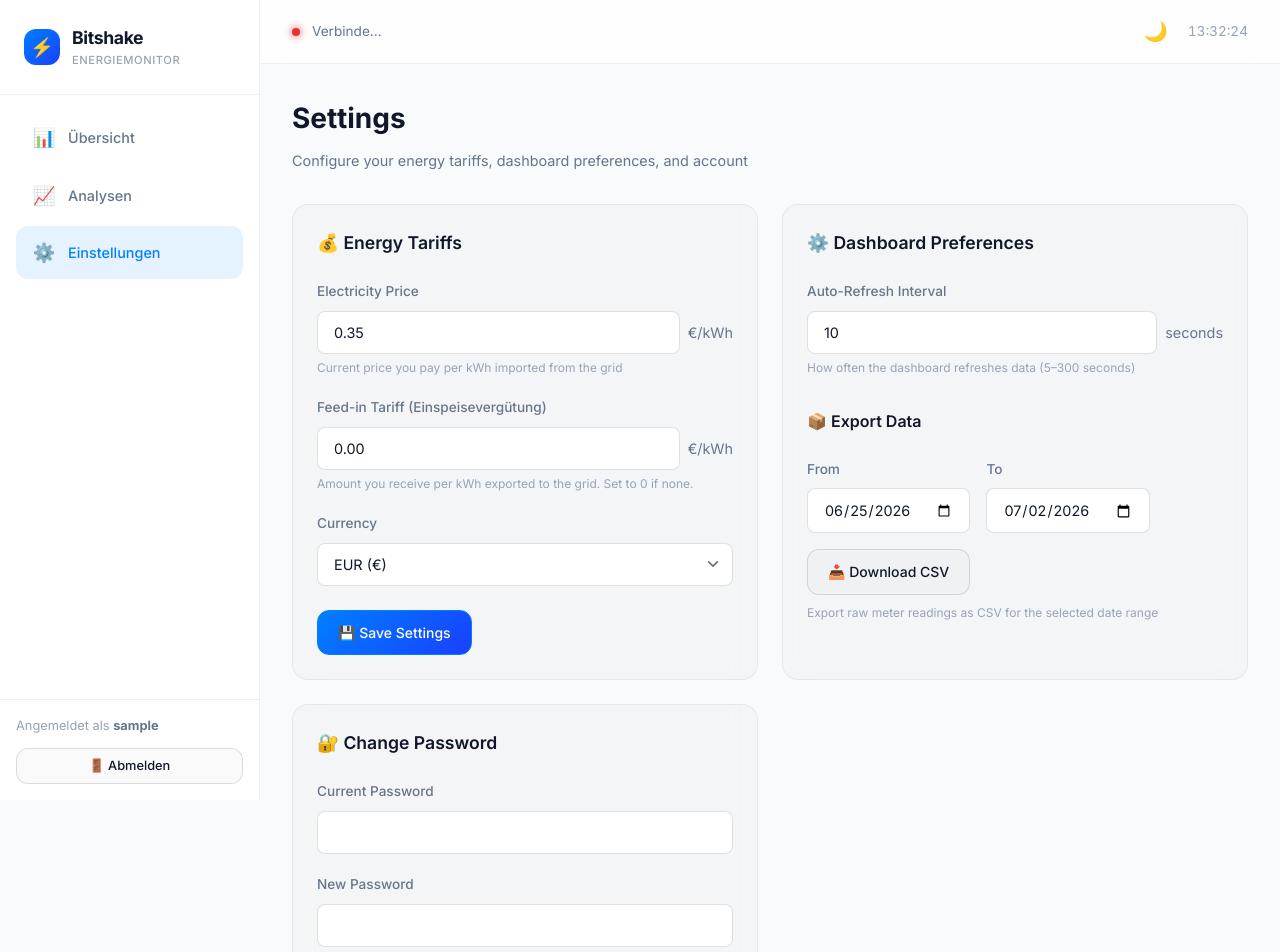
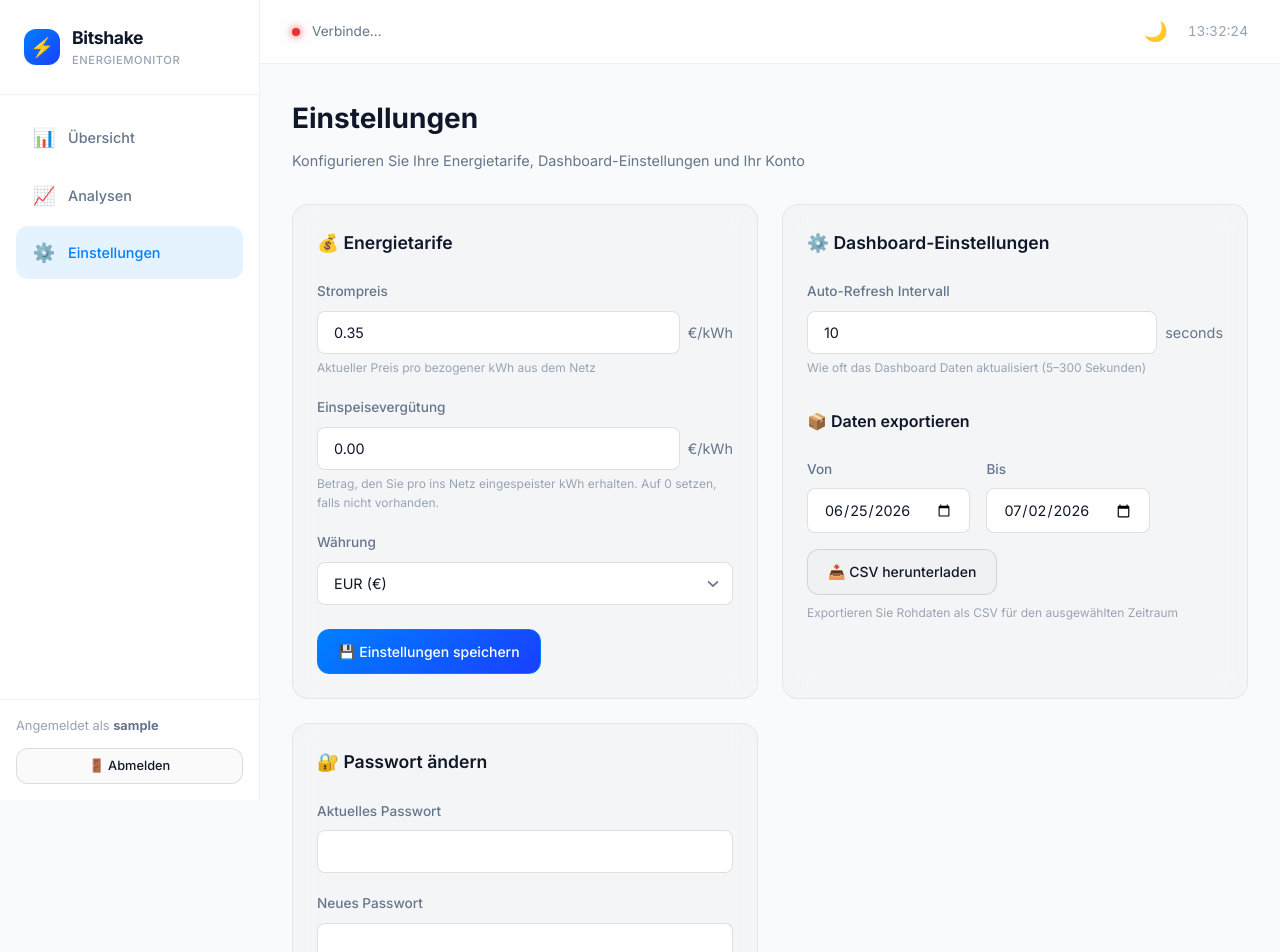
Before and after one commit to Sternpaul/bitshake, a Next.js app in the folder dashboard/: page /settings in a window 1280 px wide. Shown: the top 952 px of the page. Built offline with nearby package versions, Linux system fonts and the light colour scheme; no server answers; sample sign-in values are in the browser's storage.

Commit message:
feat(dashboard): translate analytics and settings pages to german

```diff
--- a/dashboard/src/app/settings/page.js
+++ b/dashboard/src/app/settings/page.js
@@ -130,17 +130,17 @@ function SettingsContent() {
 
       <main className="main-content">
         <div className="page-header">
-          <h1 className="page-title">Settings</h1>
-          <p className="page-subtitle">Configure your energy tariffs, dashboard preferences, and account</p>
+          <h1 className="page-title">Einstellungen</h1>
+          <p className="page-subtitle">Konfigurieren Sie Ihre Energietarife, Dashboard-Einstellungen und Ihr Konto</p>
         </div>
 
         <div className="settings-grid">
           {/* Tariff Settings */}
           <div className="settings-card">
-            <div className="settings-card-title">💰 Energy Tariffs</div>
+            <div className="settings-card-title">💰 Energietarife</div>
 
             <div className="form-group">
-              <label className="form-label" htmlFor="settings-price">Electricity Price</label>
+              <label className="form-label" htmlFor="settings-price">Strompreis</label>
               <div style={{ display: 'flex', gap: 'var(--space-2)', alignItems: 'center' }}>
                 <input
                   id="settings-price"
@@ -155,11 +155,11 @@ function SettingsContent() {
                 />
                 <span style={{ color: 'var(--text-secondary)', fontSize: '0.9rem' }}>€/kWh</span>
               </div>
-              <div className="form-hint">Current price you pay per kWh imported from the grid</div>
+              <div className="form-hint">Aktueller Preis pro bezogener kWh aus dem Netz</div>
             </div>
 
             <div className="form-group">
-              <label className="form-label" htmlFor="settings-tariff">Feed-in Tariff (Einspeisevergütung)</label>
+              <label className="form-label" htmlFor="settings-tariff">Einspeisevergütung</label>
               <div style={{ display: 'flex', gap: 'var(--space-2)', alignItems: 'center' }}>
                 <input
                   id="settings-tariff"
@@ -174,11 +174,11 @@ function SettingsContent() {
                 />
                 <span style={{ color: 'var(--text-secondary)', fontSize: '0.9rem' }}>€/kWh</span>
               </div>
-              <div className="form-hint">Amount you receive per kWh exported to the grid. Set to 0 if none.</div>
+              <div className="form-hint">Betrag, den Sie pro ins Netz eingespeister kWh erhalten. Auf 0 setzen, falls nicht vorhanden.</div>
             </div>
 
             <div className="form-group">
-              <label className="form-label" htmlFor="settings-currency">Currency</label>
+              <label className="form-label" htmlFor="settings-currency">Währung</label>
               <select
                 id="settings-currency"
                 className="form-select"
@@ -198,18 +198,18 @@ function SettingsContent() {
                 onClick={handleSaveSettings}
                 disabled={saving}
               >
-                {saving ? '⏳ Saving...' : '💾 Save Settings'}
+                {saving ? '⏳ Speichere...' : '💾 Einstellungen speichern'}
               </button>
-              {saved && <span className="settings-saved">✅ Saved!</span>}
+              {saved && <span className="settings-saved">✅ Gespeichert!</span>}
             </div>
           </div>
 
           {/* Dashboard Settings */}
           <div className="settings-card">
-            <div className="settings-card-title">⚙️ Dashboard Preferences</div>
+            <div className="settings-card-title">⚙️ Dashboard-Einstellungen</div>
 
             <div className="form-group">
-              <label className="form-label" htmlFor="settings-refresh">Auto-Refresh Interval</label>
+              <label className="form-label" htmlFor="settings-refresh">Auto-Refresh Intervall</label>
               <div style={{ display: 'flex', gap: 'var(--space-2)', alignItems: 'center' }}>
                 <input
                   id="settings-refresh"
@@ -223,14 +223,14 @@ function SettingsContent() {
                 />
                 <span style={{ color: 'var(--text-secondary)', fontSize: '0.9rem' }}>seconds</span>
               </div>
-              <div className="form-hint">How often the dashboard refreshes data (5–300 seconds)</div>
+              <div className="form-hint">Wie oft das Dashboard Daten aktualisiert (5–300 Sekunden)</div>
             </div>
 
             <div style={{ marginTop: 'var(--space-8)' }}>
-              <div className="settings-card-title" style={{ fontSize: '1rem' }}>📦 Export Data</div>
+              <div className="settings-card-title" style={{ fontSize: '1rem' }}>📦 Daten exportieren</div>
               <div style={{ display: 'flex', gap: 'var(--space-4)', alignItems: 'flex-end', flexWrap: 'wrap' }}>
                 <div className="form-group" style={{ marginBottom: 0 }}>
-                  <label className="form-label" htmlFor="export-from">From</label>
+                  <label className="form-label" htmlFor="export-from">Von</label>
                   <input
                     id="export-from"
                     className="form-input"
@@ -240,7 +240,7 @@ function SettingsContent() {
                   />
                 </div>
                 <div className="form-group" style={{ marginBottom: 0 }}>
-                  <label className="form-label" htmlFor="export-to">To</label>
+                  <label className="form-label" htmlFor="export-to">Bis</label>
                   <input
                     id="export-to"
                     className="form-input"
@@ -254,18 +254,18 @@ function SettingsContent() {
                   onClick={handleExport}
                   disabled={exporting}
                 >
-                  {exporting ? '⏳ Exporting...' : '📥 Download CSV'}
+                  {exporting ? '⏳ Exportiere...' : '📥 CSV herunterladen'}
                 </button>
               </div>
               <div className="form-hint" style={{ marginTop: 'var(--space-2)' }}>
-                Export raw meter readings as CSV for the selected date range
+                Exportieren Sie Rohdaten als CSV für den ausgewählten Zeitraum
               </div>
             </div>
           </div>
 
           {/* Password Change */}
           <div className="settings-card">
-            <div className="settings-card-title">🔐 Change Password</div>
+            <div className="settings-card-title">🔐 Passwort ändern</div>
 
             {passwordError && <div className="login-error" style={{ marginBottom: 'var(--space-4)' }}>{passwordError}</div>}
             {passwordSuccess && (
@@ -284,7 +284,7 @@ function SettingsContent() {
 
             <form onSubmit={handleChangePassword}>
               <div className="form-group">
-                <label className="form-label" htmlFor="current-password">Current Password</label>
+                <label className="form-label" htmlFor="current-password">Aktuelles Passwort</label>
                 <input
                   id="current-password"
                   className="form-input"
@@ -296,7 +296,7 @@ function SettingsContent() {
                 />
               </div>
               <div className="form-group">
-                <label className="form-label" htmlFor="new-password">New Password</label>
+                <label className="form-label" htmlFor="new-password">Neues Passwort</label>
                 <input
                   id="new-password"
                   className="form-input"
@@ -307,10 +307,10 @@ function SettingsContent() {
                   minLength={8}
                   autoComplete="new-password"
                 />
-                <div className="form-hint">Minimum 8 characters</div>
+                <div className="form-hint">Mindestens 8 Zeichen</div>
               </div>
               <div className="form-group">
-                <label className="form-label" htmlFor="confirm-password">Confirm New Password</label>
+                <label className="form-label" htmlFor="confirm-password">Neues Passwort bestätigen</label>
                 <input
                   id="confirm-password"
                   className="form-input"
@@ -327,7 +327,7 @@ function SettingsContent() {
                 className="btn btn-secondary"
                 disabled={changingPassword}
               >
-                {changingPassword ? '⏳ Changing...' : '🔑 Change Password'}
+                {changingPassword ? '⏳ Ändere...' : '🔑 Passwort ändern'}
               </button>
             </form>
           </div>
```
Also changed, not shown: dashboard/src/app/analytics/page.js (+22 -22 lines).
